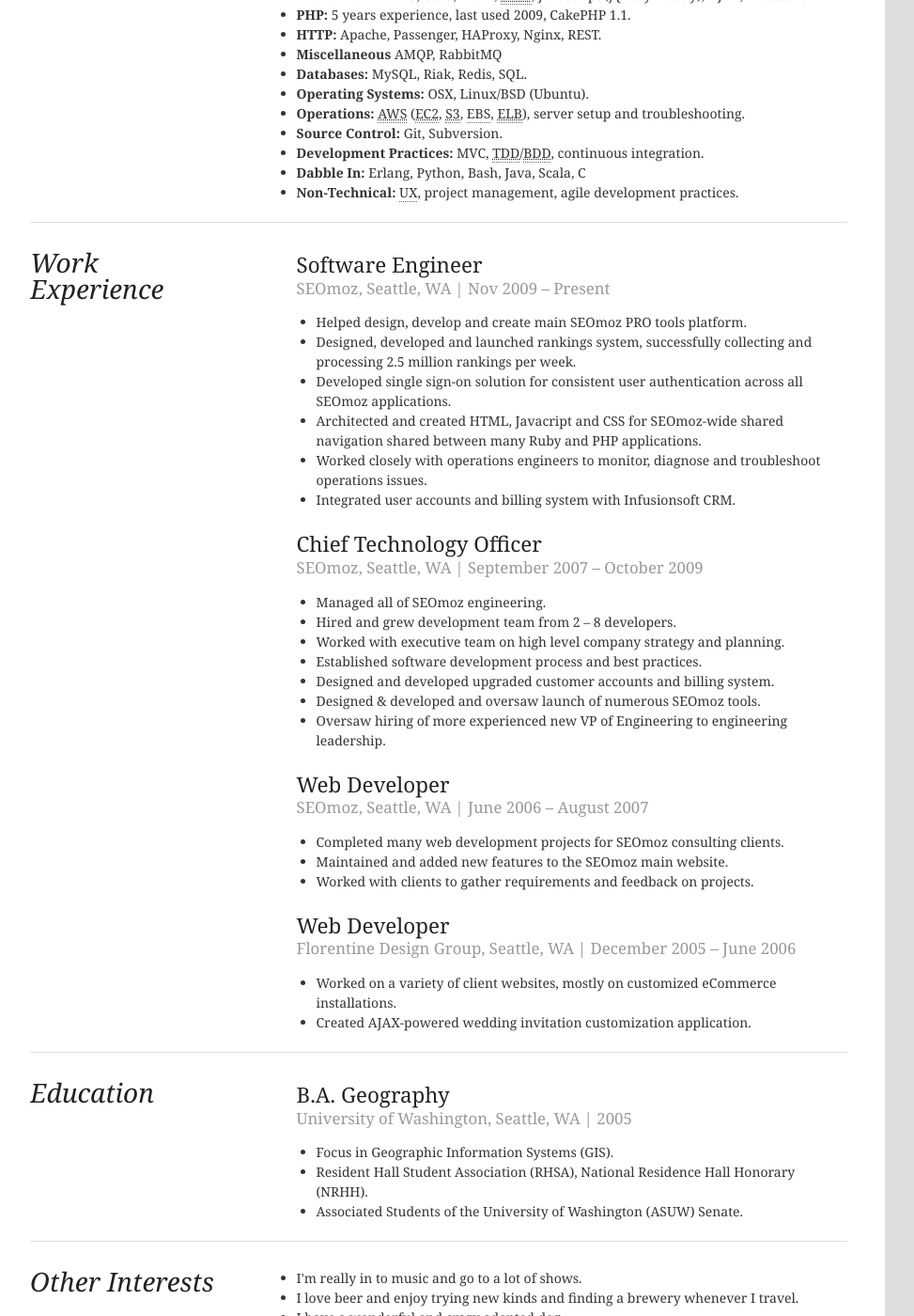
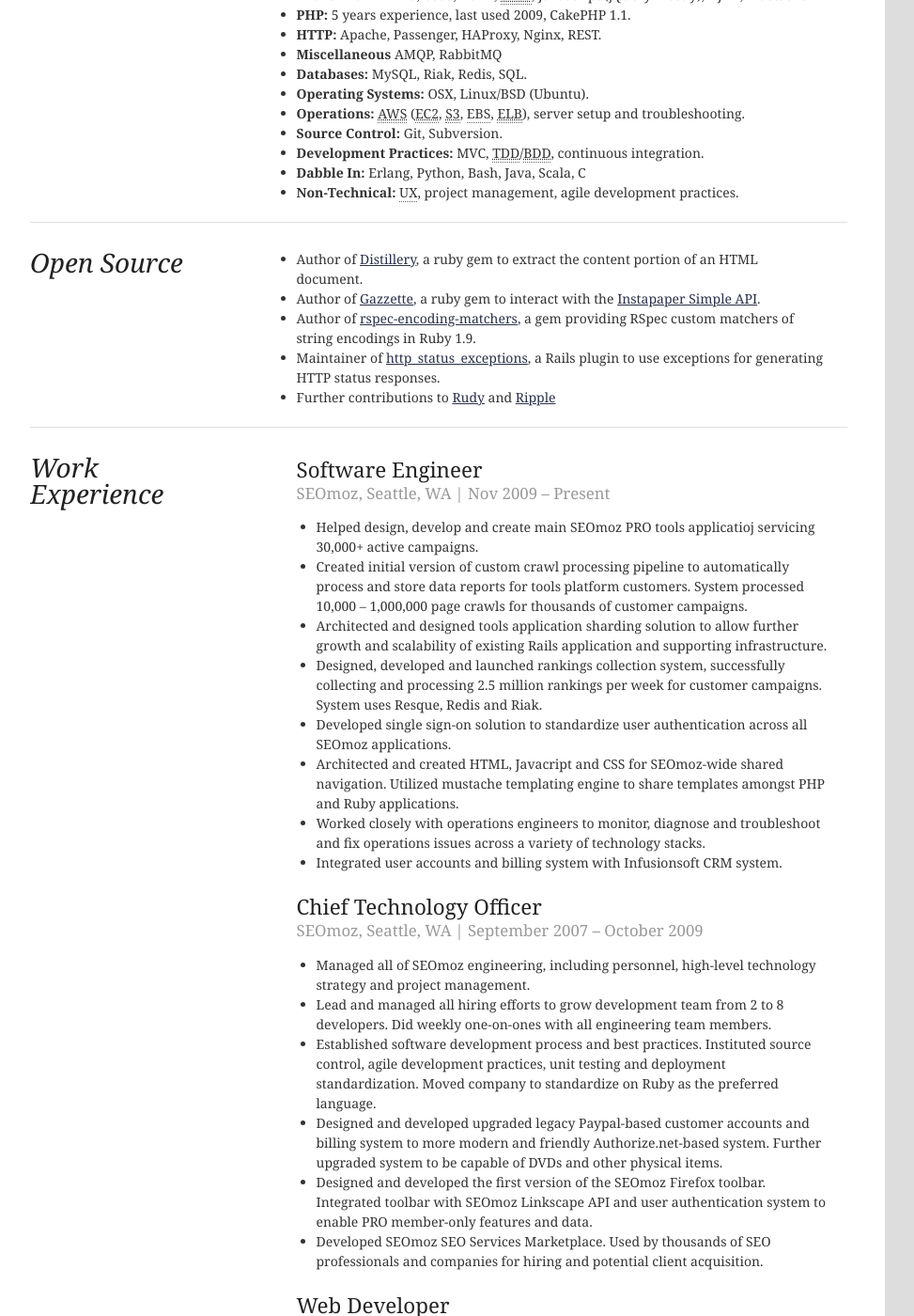
Before and after one commit to Fluxx/bitfluxx.com, a Jekyll site: the page built from resume.html, in a window 1280 px wide and 1400 px high, scrolled down 460 px. Shown: the whole window at 94% size, without its empty margins (8-981 px from the left). Built offline with Jekyll 4.4.1, drawn with Linux system fonts in a browser that asks for light colours.

Commit message:
Updated resume

```diff
--- a/resume.html
+++ b/resume.html
@@ -48,6 +49,17 @@
     </ul>
   </section>
 
+  <section id="open-source">
+    <h1>Open Source</h1>
+    <ul>
+      <li>Author of <a href="https://github.com/Fluxx/distillery">Distillery</a>, a ruby gem to extract the content portion of an HTML document.</li>
+      <li>Author of <a href="https://github.com/Fluxx/distillery">Gazzette</a>, a ruby gem to interact with the <a href="http://www.instapaper.com/api/simple">Instapaper Simple API</a>.</li>
+      <li>Author of <a href="https://github.com/Fluxx/rspec-encoding-matchers">rspec-encoding-matchers</a>, a gem providing RSpec custom matchers of string encodings in Ruby 1.9.</li>
+      <li>Maintainer of <a href="https://github.com/wvanbergen/http_status_exceptions">http_status_exceptions</a>, a Rails plugin to use exceptions for generating HTTP status responses.</li>
+      <li>Further contributions to <a href="https://github.com/solutious/rudy/commits/master?author=Fluxx">Rudy</a> and <a href="https://github.com/seancribbs/ripple/commits/master?author=Fluxx">Ripple</a>
+    </ul>
+  </section>
+
   <section id="work-experience">
     <h1>Work Experience</h1>
 
@@ -60,12 +72,14 @@
           <h3>Nov 2009 &ndash; Present</h3>
         </hgroup>
         <ul>
-          <li>Helped design, develop and create main SEOmoz PRO tools platform.</li>
-          <li>Designed, developed and launched rankings system, successfully collecting and processing 2.5 million rankings per week.</li>
-          <li>Developed single sign-on solution for consistent user authentication across all SEOmoz applications.</li>
-          <li>Architected and created HTML, Javacript and CSS for SEOmoz-wide shared navigation shared between many Ruby and PHP applications.</li>
-          <li>Worked closely with operations engineers to monitor, diagnose and troubleshoot operations issues.</li>
-          <li>Integrated user accounts and billing system with Infusionsoft CRM.</li>
+          <li>Helped design, develop and create main SEOmoz PRO tools applicatioj servicing 30,000+ active campaigns.</li>
+          <li>Created initial version of custom crawl processing pipeline to automatically process and store data reports for tools platform customers.  System processed 10,000 &ndash; 1,000,000 page crawls for thousands of customer campaigns.</li>
+          <li>Architected and designed tools application sharding solution to allow further growth and scalability of existing Rails application and supporting infrastructure.</li>
+          <li>Designed, developed and launched rankings collection system, successfully collecting and processing 2.5 million rankings per week for customer campaigns.  System uses Resque, Redis and Riak.</li>
+          <li>Developed single sign-on solution to standardize user authentication across all SEOmoz applications.</li>
+          <li>Architected and created HTML, Javacript and CSS for SEOmoz-wide shared navigation.  Utilized mustache templating engine to share templates amongst PHP and Ruby applications.</li>
+          <li>Worked closely with operations engineers to monitor, diagnose and troubleshoot and fix operations issues across a variety of technology stacks.</li>
+          <li>Integrated user accounts and billing system with Infusionsoft CRM system.</li>
         </ul>
       </li>
 
@@ -76,13 +90,12 @@
           <h3>September 2007 &ndash; October 2009</h3>
         </hgroup>
         <ul>
-          <li>Managed all of SEOmoz engineering.</li>
-          <li>Hired and grew development team from 2 &ndash; 8 developers.</li>
-          <li>Worked with executive team on high level company strategy and planning.</li>
-          <li>Established software development process and best practices.</li>
-          <li>Designed and developed upgraded customer accounts and billing system.</li>
-          <li>Designed &amp; developed and oversaw launch of numerous SEOmoz tools.</li>
-          <li>Oversaw hiring of more experienced new VP of Engineering to engineering leadership.</li>
+          <li>Managed all of SEOmoz engineering, including personnel, high-level technology strategy and project management.</li>
+          <li>Lead and managed all hiring efforts to grow development team from 2 to 8 developers.  Did weekly one-on-ones with all engineering team members.</li>
+          <li>Established software development process and best practices.  Instituted source control, agile development practices, unit testing and deployment standardization.  Moved company to standardize on Ruby as the preferred language.</li>
+          <li>Designed and developed upgraded legacy Paypal-based customer accounts and billing system to more modern and friendly Authorize.net-based system.  Further upgraded system to be capable of DVDs and other physical items.</li>
+          <li>Designed and developed the first version of the SEOmoz Firefox toolbar.  Integrated toolbar with SEOmoz Linkscape API and user authentication system to enable PRO member-only features and data.</li>
+          <li>Developed SEOmoz SEO Services Marketplace.  Used by thousands of SEO professionals and companies for hiring and potential client acquisition.</li>
         </ul>
       </li>
 
```
Also changed, not shown: other parts of resume.html (+1 -0 lines), 1 other file.
